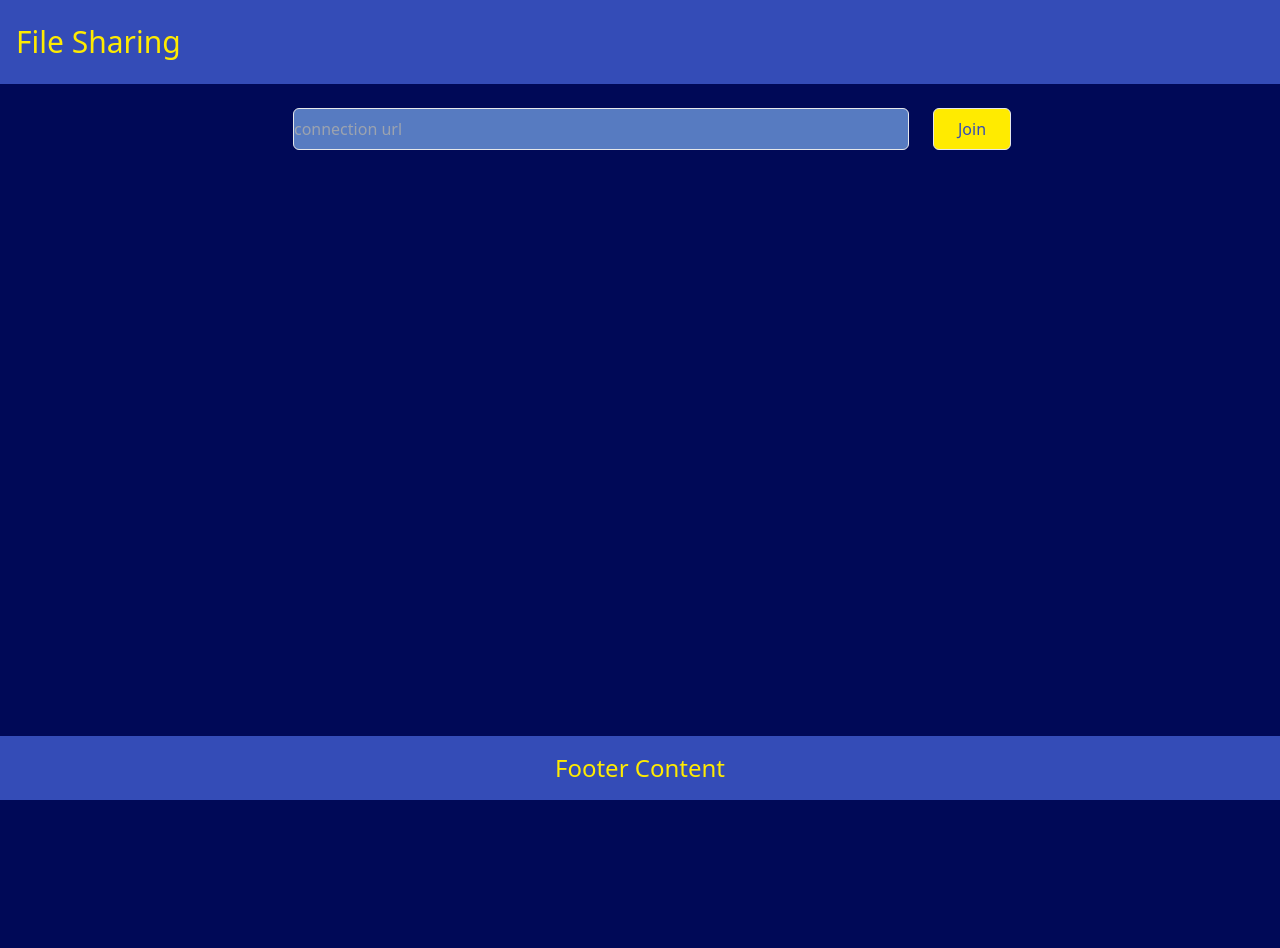
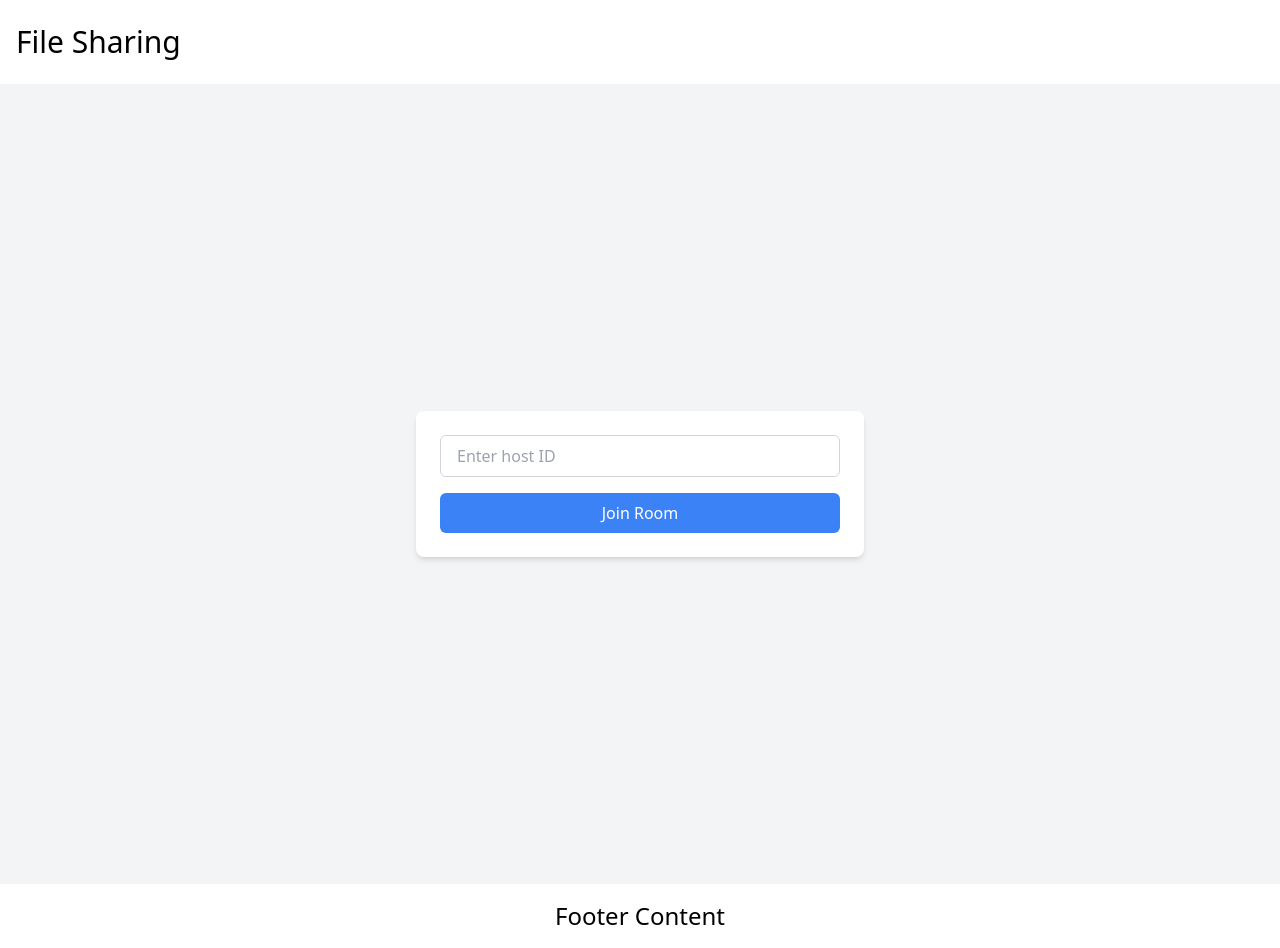
Before and after one commit to kira-yoshikage104/webRTC-frontend, a React (Vite) app: page /join in a window 1280 px wide. Before the commit the page ends 800 px from the top, so only its background shows below. Built offline with nearby package versions, Linux system fonts and the light colour scheme; no server answers.

Commit message:
UI update

```diff
--- a/src/components/Host.tsx
+++ b/src/components/Host.tsx
@@ -63,12 +63,34 @@ const Host = () => {
     }, [])
 
     return(
-        <div className="flex flex-col flex-grow">
-            <div className='flex flex-grow justify-center items-center'>
-                <h1 className='text-3xl mx-5'>HOST-ID : </h1>
-                <div className='flex justify-start items-center px-4 bg-lightahhblue min-w-64 min-h-10 rounded-md'>
-                    <p>{hostId || "generating host id...."}</p>
+        <div className="flex flex-col items-center justify-center min-h-screen w-full p-4 bg-gray-100">
+            <div className="w-full max-w-2xl bg-white rounded-lg shadow-md p-6 mb-8">
+                <div className='flex flex-col items-center mb-6'>
+                    <h1 className='text-3xl font-semibold mb-4'>Host ID</h1>
+                    <div className='flex justify-center items-center px-6 py-3 bg-blue-100 min-w-64 rounded-md'>
+                        <p className="text-lg font-medium text-blue-800">
+                            {hostId || "Generating host ID..."}
+                        </p>
+                    </div>
                 </div>
+            </div>
+
+            <div className="w-full max-w-2xl bg-white rounded-lg shadow-md p-6">
+                <h2 className="text-2xl font-semibold mb-4">Connected Members</h2>
+                {members.length === 0 ? (
+                    <p className="text-gray-500 italic">No members connected yet.</p>
+                ) : (
+                    <ul className="space-y-4">
+                        {members.map(memberId => (
+                            <li key={memberId} className="flex items-center justify-between bg-gray-50 p-4 rounded-md">
+                                <p className="text-gray-800 font-medium">{memberId}</p>
+                                <button className="bg-green-500 text-white py-2 px-4 rounded-md hover:bg-green-600 transition duration-300 ease-in-out">
+                                    Send File
+                                </button>
+                            </li>
+                        ))}
+                    </ul>
+                )}
             </div>
         </div>
     )
--- a/src/components/Join.tsx
+++ b/src/components/Join.tsx
@@ -3,6 +3,7 @@ import { FormEvent, useState, useEffect, useRef } from "react"
 const Join = () => {
     const socketRef = useRef<WebSocket | null>(null)
     const peerConnectionRef = useRef<RTCPeerConnection | null>(null)
+    const [isInRoom, setIsInRoom] = useState(false)
     const [hostId, setHostId] = useState<string>("")
     const [userId, setUserId] = useState<string>("")
 
@@ -27,6 +28,7 @@ const Join = () => {
             } else if(message.type === 'create-answer') {
                 const pc = peerConnectionRef.current
                 pc?.setRemoteDescription(message.answer)
+                setIsInRoom(true)
                 console.log(`answer recieved and set remote description ${message.answer}`)
             } else if(message.type === 'ice-candidate') {
                 const pc = peerConnectionRef.current
@@ -59,20 +61,35 @@ const Join = () => {
     }
 
     return(
-        <div className="flex flex-grow flex-col">
-            <form className="flex justify-center items-center p-6" onSubmit={handleJoinRoom}>
+        <div className="flex flex-col items-center justify-center min-h-screen w-full p-4 bg-gray-100">
+            <div className="w-full max-w-md bg-white rounded-lg shadow-md p-6">
+                <form className="flex flex-col space-y-4" onSubmit={handleJoinRoom}>
                     <input
                         type="text"
-                    placeholder="connection url"
-                    className="bg-lightahhblue border border-color-white rounded-md py-2 w-1/2 mx-6"
+                        placeholder="Enter host ID"
+                        className="w-full px-4 py-2 border border-gray-300 rounded-md focus:outline-none focus:ring-2 focus:ring-blue-500"
                         value={hostId}
                         onChange={e => setHostId(e.target.value)}
                         required
                     />
                     <button
-                    className="bg-ahhyellow text-ahhblue py-2 px-6 border rounded-md"
-                >Join </button>
+                        className="w-full bg-blue-500 text-white py-2 px-4 rounded-md hover:bg-blue-600 transition duration-300 ease-in-out disabled:opacity-50 disabled:cursor-not-allowed"
+                        disabled={isInRoom}
+                    >
+                        Join Room
+                    </button>
                 </form>
+            </div>
+
+            {isInRoom && (
+                <div className="mt-8 w-full max-w-md bg-white rounded-lg shadow-md p-6">
+                    <h2 className="text-2xl font-semibold mb-4">Room Information</h2>
+                    <p className="text-gray-700 mb-4">Host ID: <span className="font-medium">{hostId}</span></p>
+                    <button className="w-full bg-green-500 text-white py-2 px-4 rounded-md hover:bg-green-600 transition duration-300 ease-in-out">
+                        Send File
+                    </button>
+                </div>
+            )}
 </div>
     )
 }
--- a/tailwind.config.js
+++ b/tailwind.config.js
@@ -5,14 +5,14 @@ export default {
     "./src/**/*.{js,ts,jsx,tsx}",
   ],
   theme: {
-    extend: {
-      colors: {
-        'darkahhblue': '#000957',
-        'ahhblue': '#344CB7',
-        'lightahhblue': '#577BC1',
-        'ahhyellow': '#FFEB00',
-      },
-    },
+    // extend: {
+    //   colors: {
+    //     'darkahhblue': '#000957',
+    //     'ahhblue': '#344CB7',
+    //     'lightahhblue': '#577BC1',
+    //     'ahhyellow': '#FFEB00',
+    //   },
+    // },
   },
   plugins: [],
 };
```
Lines whose indentation alone changed are shown as unchanged.
